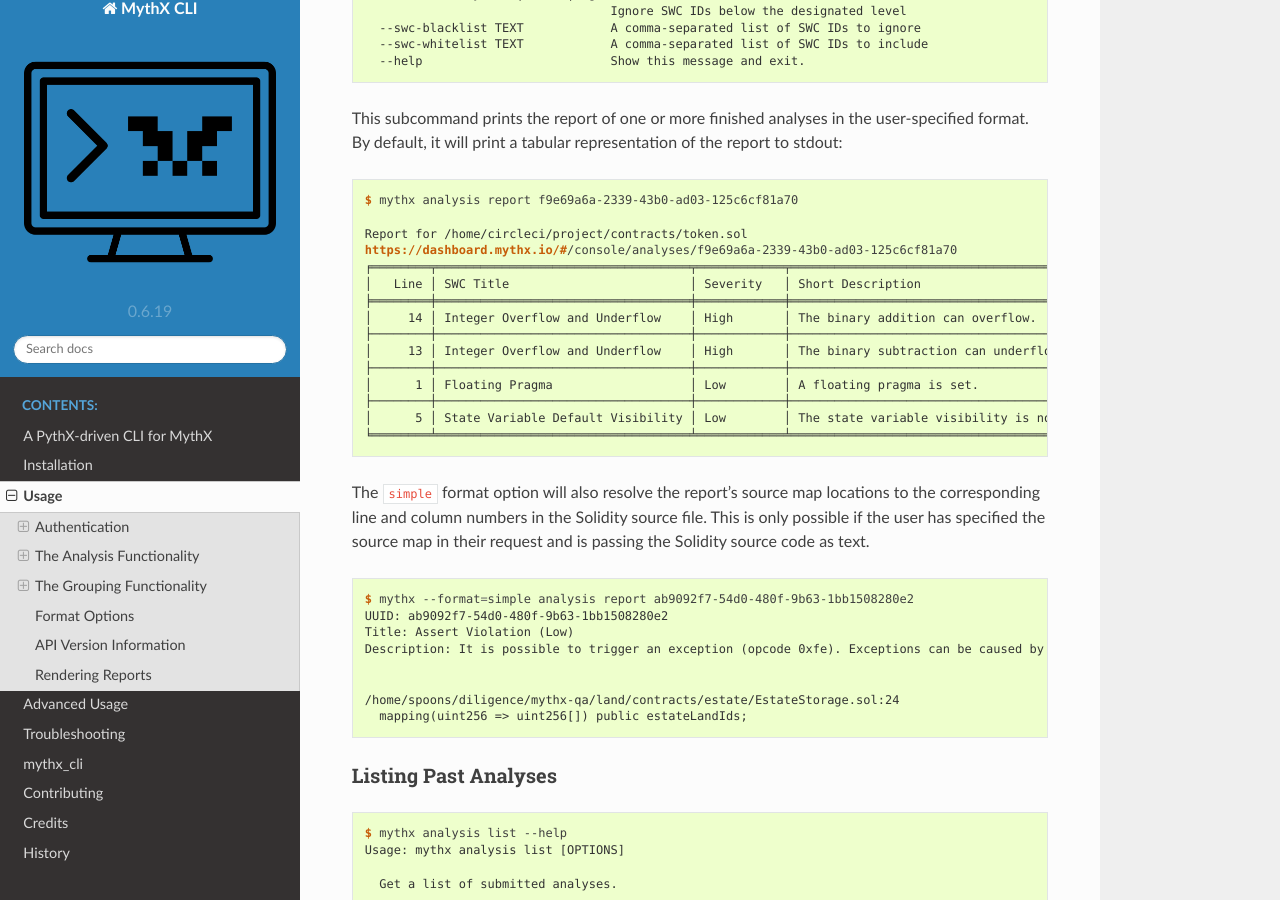
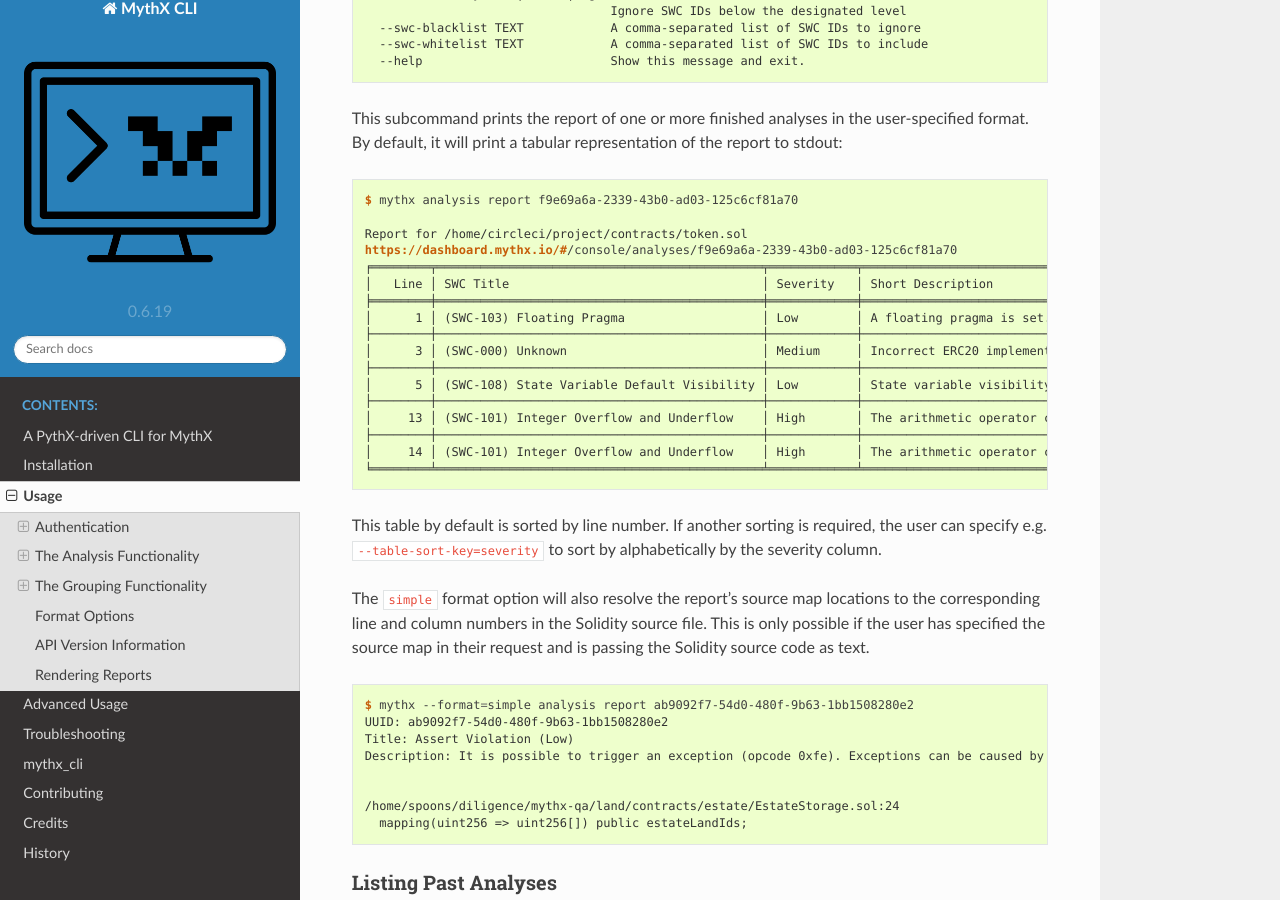
Before and after one commit to Consensys/mythx-cli, a Sphinx documentation site: the page built from docs/usage.rst, in a window 1280 px wide and 900 px high, scrolled down 3854 px. Built offline with Sphinx 7.4.7 and the Read the Docs theme 2.0.0, drawn with Linux system fonts in a browser that asks for light colours.

Commit message:
Add table sort key description to docs

```diff
--- a/docs/usage.rst
+++ b/docs/usage.rst
@@ -220,18 +220,23 @@
 
     Report for /home/circleci/project/contracts/token.sol
     https://dashboard.mythx.io/#/console/analyses/f9e69a6a-2339-43b0-ad03-125c6cf81a70
-    ╒════════╤═══════════════════════════════════╤════════════╤═══════════════════════════════════════════╕
-    │   Line │ SWC Title                         │ Severity   │ Short Description                         │
-    ╞════════╪═══════════════════════════════════╪════════════╪═══════════════════════════════════════════╡
-    │     14 │ Integer Overflow and Underflow    │ High       │ The binary addition can overflow.         │
-    ├────────┼───────────────────────────────────┼────────────┼───────────────────────────────────────────┤
-    │     13 │ Integer Overflow and Underflow    │ High       │ The binary subtraction can underflow.     │
-    ├────────┼───────────────────────────────────┼────────────┼───────────────────────────────────────────┤
-    │      1 │ Floating Pragma                   │ Low        │ A floating pragma is set.                 │
-    ├────────┼───────────────────────────────────┼────────────┼───────────────────────────────────────────┤
-    │      5 │ State Variable Default Visibility │ Low        │ The state variable visibility is not set. │
-    ╘════════╧═══════════════════════════════════╧════════════╧═══════════════════════════════════════════╛
+    ╒════════╤═════════════════════════════════════════════╤════════════╤════════════════════════════════════════╕
+    │   Line │ SWC Title                                   │ Severity   │ Short Description                      │
+    ╞════════╪═════════════════════════════════════════════╪════════════╪════════════════════════════════════════╡
+    │      1 │ (SWC-103) Floating Pragma                   │ Low        │ A floating pragma is set.              │
+    ├────────┼─────────────────────────────────────────────┼────────────┼────────────────────────────────────────┤
+    │      3 │ (SWC-000) Unknown                           │ Medium     │ Incorrect ERC20 implementation         │
+    ├────────┼─────────────────────────────────────────────┼────────────┼────────────────────────────────────────┤
+    │      5 │ (SWC-108) State Variable Default Visibility │ Low        │ State variable visibility is not set.  │
+    ├────────┼─────────────────────────────────────────────┼────────────┼────────────────────────────────────────┤
+    │     13 │ (SWC-101) Integer Overflow and Underflow    │ High       │ The arithmetic operator can underflow. │
+    ├────────┼─────────────────────────────────────────────┼────────────┼────────────────────────────────────────┤
+    │     14 │ (SWC-101) Integer Overflow and Underflow    │ High       │ The arithmetic operator can overflow.  │
+    ╘════════╧═════════════════════════════════════════════╧════════════╧════════════════════════════════════════╛
 
+This table by default is sorted by line number. If another sorting is required,
+the user can specify e.g. :code:`--table-sort-key=severity` to sort by alphabetically by the
+severity column.
 
 The :code:`simple` format option will also resolve the report's source map
 locations to the corresponding line and column numbers in the Solidity
```
